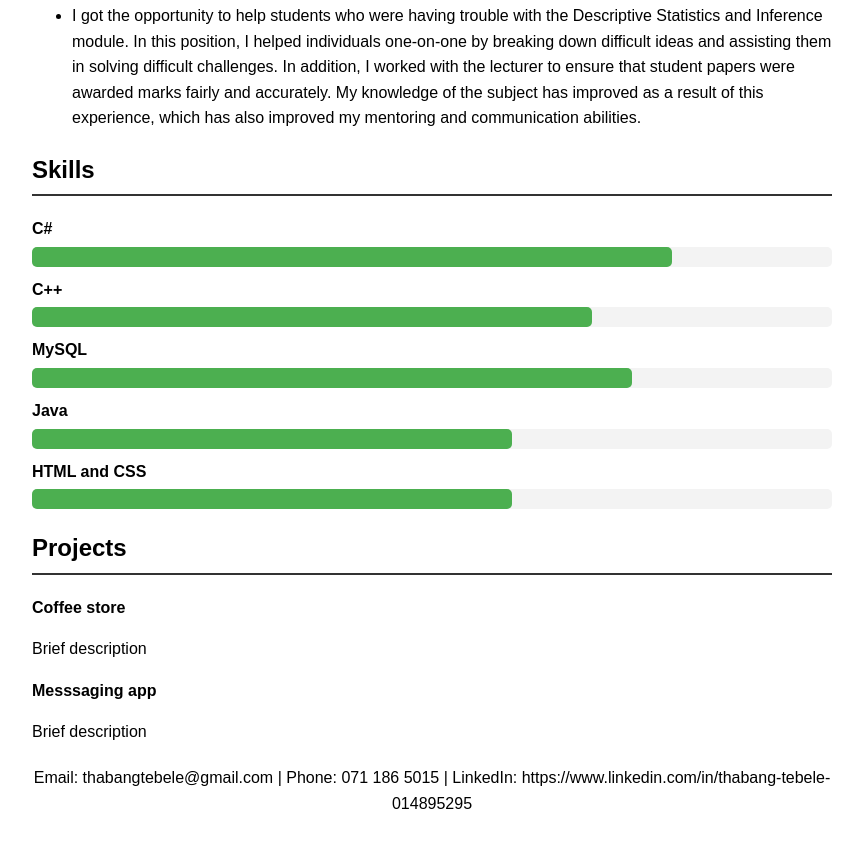
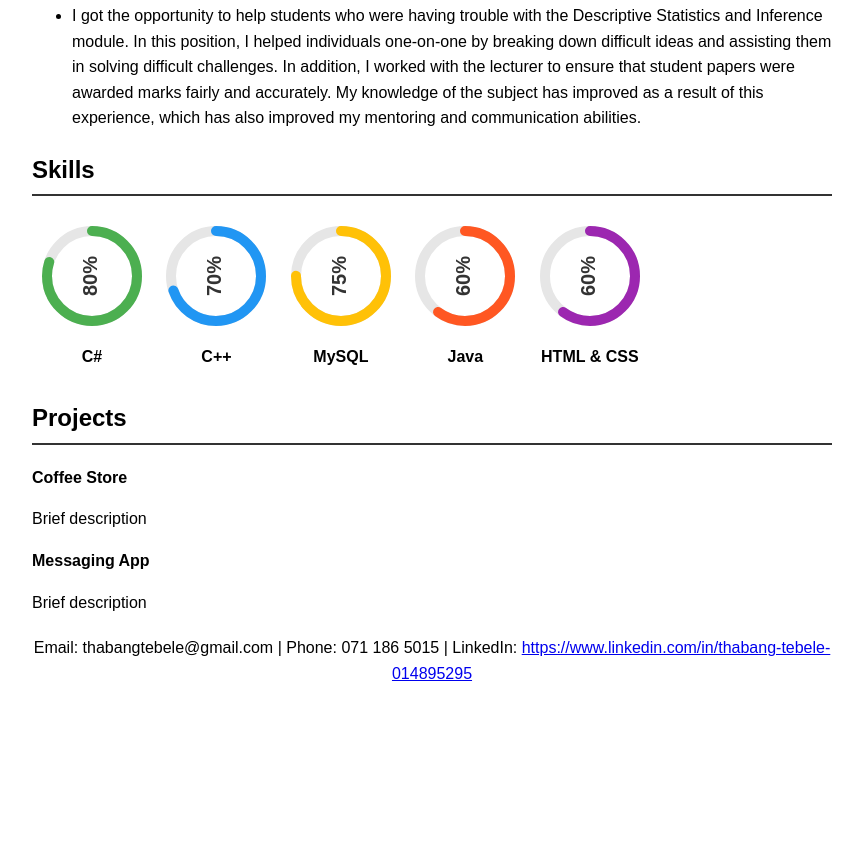
Before and after one commit to ThabangTebele/VirtualCV.github.io, a plain HTML site: page VirtualCV.html in a window 1280 px wide. Shown: the part 994-1842 px from the top of the page, without its empty margins (208-1071 px from the left). After the commit the page ends 1716 px from the top, so only its background shows below. Drawn offline with Linux system fonts and the light colour scheme.

Commit message:
Added svg elements for each skill to create circular progress meters and put the "About Me" and "Skills" section placed in the left column using Flexbox

```diff
--- a/VirtualCV.html
+++ b/VirtualCV.html
@@ -11,26 +11,34 @@
         .section { margin-bottom: 20px; }
         h2 { border-bottom: 2px solid #333; padding-bottom: 5px; }
         .footer { text-align: center; margin-top: 20px; }
-        .skill-bar {
-            background-color: #f3f3f3;
-            border-radius: 5px;
-            margin-bottom: 10px;
-            height: 20px;
-            width: 100%;
-            position: relative;
+        .skill-circle {
+            display: inline-block;
+            margin: 10px;
+            text-align: center;
         }
-        .skill-bar-fill {
-            background-color: #4caf50;
-            height: 100%;
-            border-radius: 5px;
-            width: 0; /* Default width, change with percentages */
-            position: absolute;
-            top: 0;
-            left: 0;
+        .skill-circle svg {
+            transform: rotate(-90deg); /* Rotate to start from the top */
         }
-        .skill-name {
-            margin-bottom: 5px;
+        .skill-circle .circle-background {
+            fill: none;
+            stroke: #e6e6e6;
+            stroke-width: 10;
+        }
+        .skill-circle .circle-progress {
+            fill: none;
+            stroke-width: 10;
+            stroke-linecap: round;
+            stroke-dasharray: 282; /* Circumference of the circle */
+            stroke-dashoffset: 0; /* Change to reflect progress */
+        }
+        .skill-circle .label {
+            margin-top: 10px;
             font-weight: bold;
+        }
+        .skill-circle .percentage {
+            font-size: 20px;
+            font-weight: bold;
+            fill: #333;
         }
     </style>
 </head>
@@ -55,22 +63,21 @@
         </div>
         <div class="section">
             <h2>Education</h2>
-            <p><strong>North-West University</strong>,BSc Information Technology, February 2022 - December 2024</p>
+            <p><strong>North-West University</strong>, BSc Information Technology, February 2022 - December 2024</p>
             <ul>
-                <li>Programming Languages: C#,
-                    Java, C++,Python,HTML</li>
-                    <li>Desktop development</li>
-                    <li>Data Structures and Algorithms</li>
-                    <li>User Interface Programming</li>
-                    <li>Object orientated Programming</li>
-                    <li> System Analysis and Design</li>
+                <li>Programming Languages: C#, Java, C++, Python, HTML</li>
+                <li>Desktop Development</li>
+                <li>Data Structures and Algorithms</li>
+                <li>User Interface Programming</li>
+                <li>Object-Oriented Programming</li>
+                <li>System Analysis and Design</li>
                 <li>Projects</li>
                 <li>Achievements</li>
             </ul>
         </div>
         <div class="section">
             <h2>Experience</h2>
-            <p><strong>Promotor</strong>,Samplex Africa, November 2021 - February 2022</p>
+            <p><strong>Promotor</strong>, Samplex Africa, November 2021 - February 2022</p>
             <ul>
                 <li>In my role, I was responsible for visiting various stores
                     assigned to me and promoting Xiaomi smartphones to
@@ -80,9 +87,7 @@
                     highlighting the brand's unique features and benefits to
                     encourage them to consider purchasing these
                     smartphones.
-
-                    </li>
-
+                </li>
             </ul>
             <p><strong>Student Assistant</strong>, North-West University, March 2022 - October 2022</p>
             <ul>
@@ -95,41 +100,61 @@
                     marks fairly and accurately. My knowledge of the subject
                     has improved as a result of this experience, which has also
                     improved my mentoring and communication abilities.
-                    </li>
+                </li>
             </ul>
         </div>
         <div class="section">
             <h2>Skills</h2>
-            <div class="skill-name">C#</div>
-            <div class="skill-bar">
-                <div class="skill-bar-fill" style="width: 80%;"></div>
+            <div class="skill-circle">
+                <svg width="100" height="100">
+                    <circle cx="50" cy="50" r="45" class="circle-background"></circle>
+                    <circle cx="50" cy="50" r="45" class="circle-progress" style="stroke: #4caf50; stroke-dashoffset: 56;"></circle>
+                    <text x="50" y="50" class="percentage" text-anchor="middle" alignment-baseline="middle">80%</text>
+                </svg>
+                <div class="label">C#</div>
             </div>
-            <div class="skill-name">C++</div>
-            <div class="skill-bar">
-                <div class="skill-bar-fill" style="width: 70%;"></div>
+            <div class="skill-circle">
+                <svg width="100" height="100">
+                    <circle cx="50" cy="50" r="45" class="circle-background"></circle>
+                    <circle cx="50" cy="50" r="45" class="circle-progress" style="stroke: #2196F3; stroke-dashoffset: 85;"></circle>
+                    <text x="50" y="50" class="percentage" text-anchor="middle" alignment-baseline="middle">70%</text>
+                </svg>
+                <div class="label">C++</div>
             </div>
-            <div class="skill-name">MySQL</div>
-            <div class="skill-bar">
-                <div class="skill-bar-fill" style="width: 75%;"></div>
+            <div class="skill-circle">
+                <svg width="100" height="100">
+                    <circle cx="50" cy="50" r="45" class="circle-background"></circle>
+                    <circle cx="50" cy="50" r="45" class="circle-progress" style="stroke: #FFC107; stroke-dashoffset: 70;"></circle>
+                    <text x="50" y="50" class="percentage" text-anchor="middle" alignment-baseline="middle">75%</text>
+                </svg>
+                <div class="label">MySQL</div>
             </div>
-            <div class="skill-name">Java</div>
-            <div class="skill-bar">
-                <div class="skill-bar-fill" style="width: 60%;"></div>
+            <div class="skill-circle">
+                <svg width="100" height="100">
+                    <circle cx="50" cy="50" r="45" class="circle-background"></circle>
+                    <circle cx="50" cy="50" r="45" class="circle-progress" style="stroke: #FF5722; stroke-dashoffset: 112;"></circle>
+                    <text x="50" y="50" class="percentage" text-anchor="middle" alignment-baseline="middle">60%</text>
+                </svg>
+                <div class="label">Java</div>
             </div>
-            <div class="skill-name">HTML and CSS</div>
-            <div class="skill-bar">
-                <div class="skill-bar-fill" style="width: 60%;"></div>
+            <div class="skill-circle">
+                <svg width="100" height="100">
+                    <circle cx="50" cy="50" r="45" class="circle-background"></circle>
+                    <circle cx="50" cy="50" r="45" class="circle-progress" style="stroke: #9C27B0; stroke-dashoffset: 112;"></circle>
+                    <text x="50" y="50" class="percentage" text-anchor="middle" alignment-baseline="middle">60%</text>
+                </svg>
+                <div class="label">HTML & CSS</div>
             </div>
         </div>
         <div class="section">
             <h2>Projects</h2>
-            <p><strong>Coffee store</strong></p>
+            <p><strong>Coffee Store</strong></p>
             <p>Brief description</p>
-            <p><strong>Messsaging app</strong></p>
+            <p><strong>Messaging App</strong></p>
             <p>Brief description</p>
         </div>
         <div class="footer">
-            <p>Email: thabangtebele@gmail.com | Phone: 071 186 5015 | LinkedIn: https://www.linkedin.com/in/thabang-tebele-014895295</p>
+            <p>Email: thabangtebele@gmail.com | Phone: 071 186 5015 | LinkedIn: <a href="https://www.linkedin.com/in/thabang-tebele-014895295" target="_blank">https://www.linkedin.com/in/thabang-tebele-014895295</a></p>
         </div>
     </div>
 </body>
```
